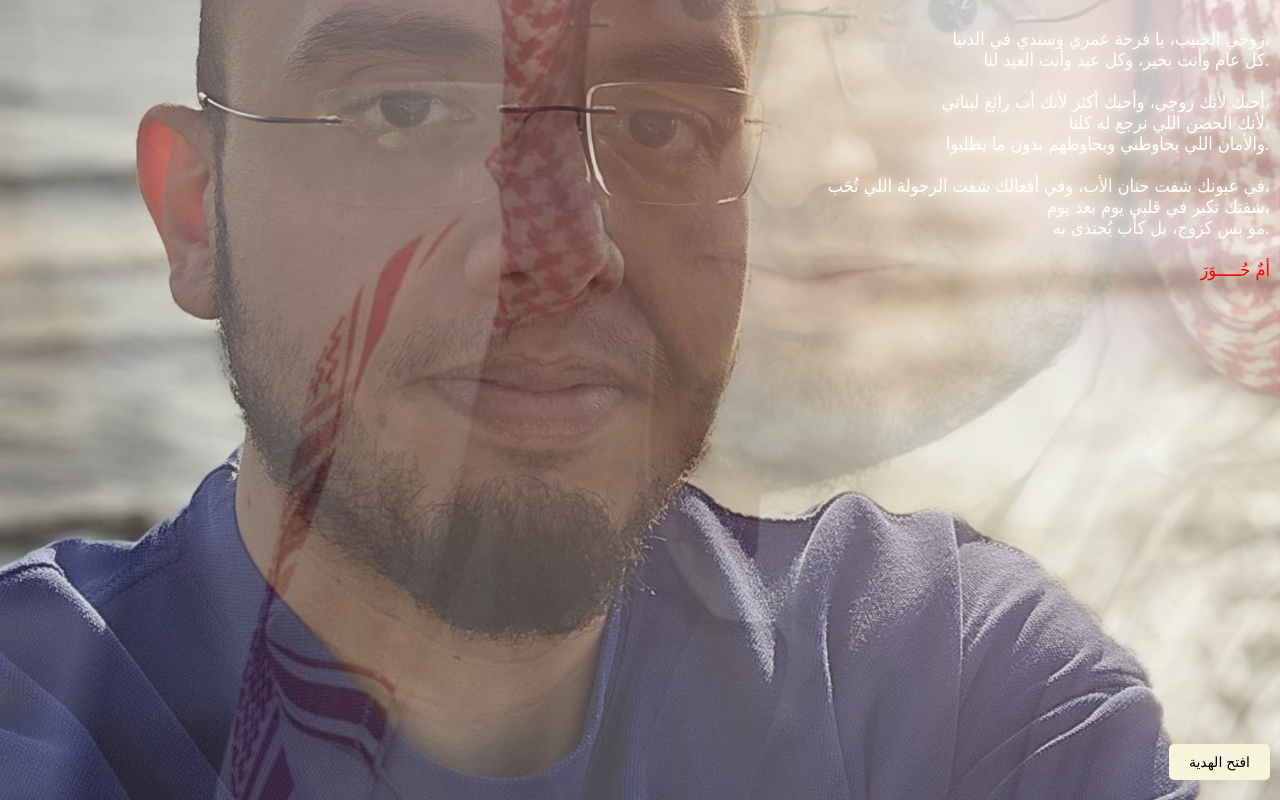
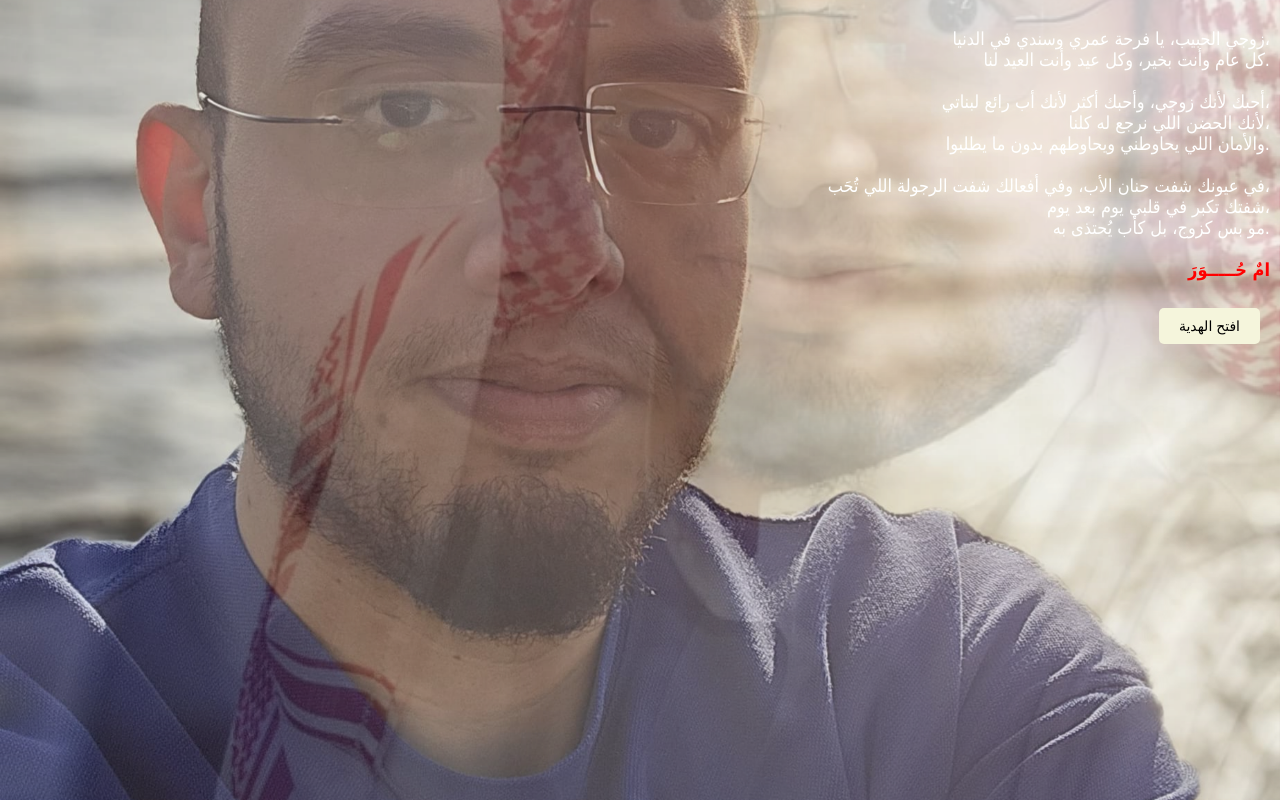
Before and after one commit to yaman120/zawji-alhabib, a plain HTML site: page index.html in a window 1280 px wide. Drawn offline with Linux system fonts and the light colour scheme.

Commit message:
زر الهدية تحت النص يمين + حجم النص 18px + تكرار الصوت

```diff
--- a/index.html
+++ b/index.html
@@ -52,19 +52,19 @@
       right: 10px;
       width: auto;
       max-width: 90%;
-      text-align: right;
       color: white;
       font-size: 18px;
-      text-shadow: 0 0 10px #f5f5dc; /* توهج بيج */
+      text-align: right;
+      text-shadow: 0 0 10px #f5f5dc;
     }
 
     .button-container {
       position: absolute;
       top: auto;
-      bottom: 20px;
       right: 10px;
+      bottom: auto;
+      margin-top: 10px;
       text-align: right;
-      width: auto;
     }
 
     .gift-button {
@@ -75,6 +75,11 @@
       font-size: 14px;
       cursor: pointer;
       border-radius: 5px;
+    }
+
+    .signature {
+      color: red;
+      font-weight: bold;
     }
 
     audio {
@@ -102,12 +107,12 @@
       في عيونك شفت حنان الأب، وفي أفعالك شفت الرجولة اللي تُحَب،<br>
       شفتك تكبر في قلبي يوم بعد يوم،<br>
       مو بس كزوج، بل كأب يُحتذى به.<br><br>
-      <span style="color: red;">أمٌ حُـــــوَرَ</span>
+      <span class="signature">امٌ حُـــــوَرَ</span>
     </p>
-  </div>
 
-  <div class="button-container">
-    <button class="gift-button" onclick="document.getElementById('audio').play()">افتح الهدية</button>
+    <div class="button-container">
+      <button class="gift-button" onclick="document.getElementById('audio').play()">افتح الهدية</button>
+    </div>
   </div>
 
   <audio id="audio" src="M11.mp3" loop></audio>
```
